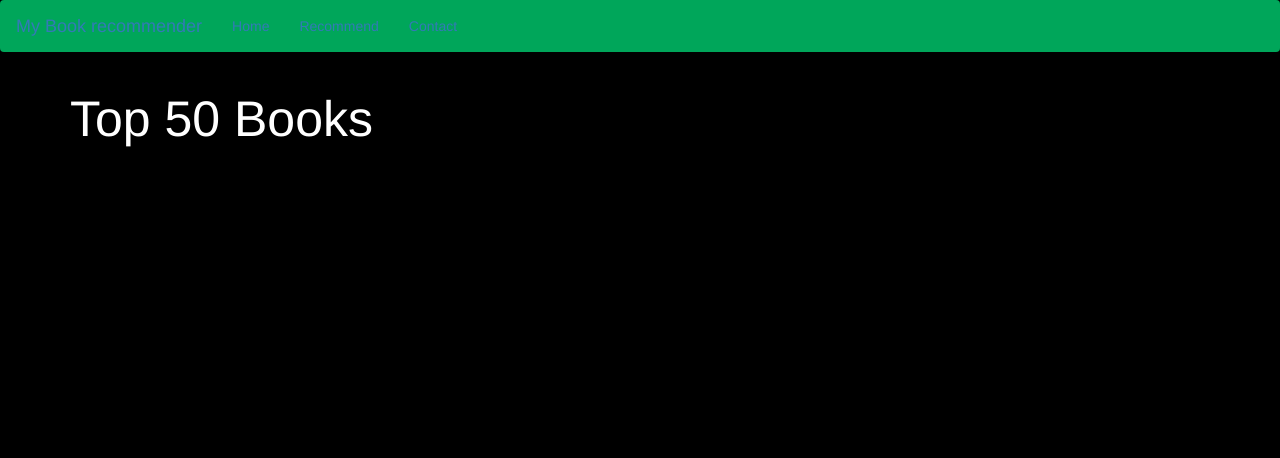
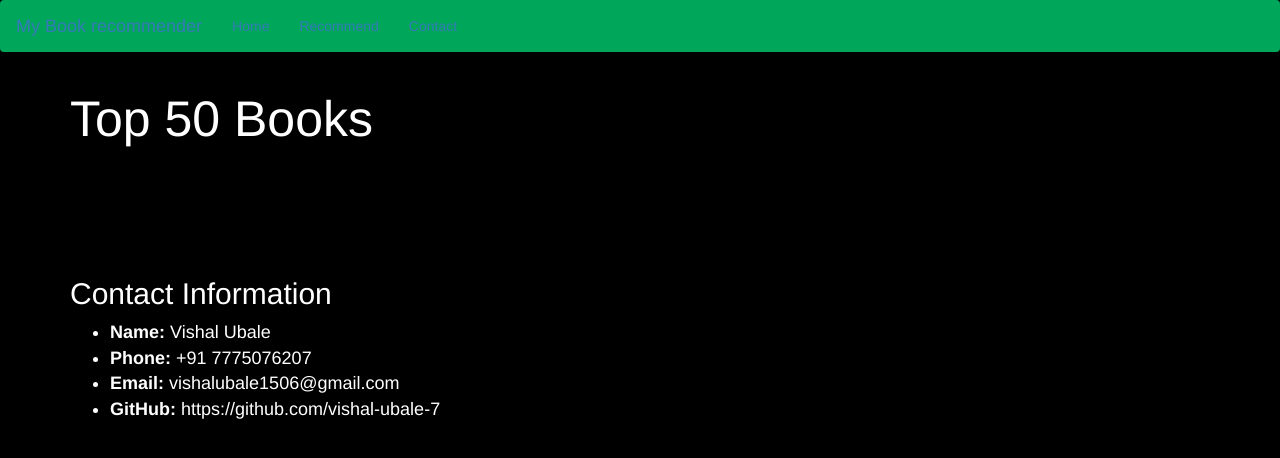
Before and after one commit to vishal-ubale-7/Book-Recommendation-System, a Flask app: page / in a window 1280 px wide. Shown: the top 458 px of the page. Run offline with Flask 3, Linux system fonts and the light colour scheme; parts of the project's set-up code (start-up, migrations or seed data) failed here and were passed over.

Commit message:
Add popular.pkl and update other files

```diff
--- a/requirement.txt
+++ b/requirement.txt
@@ -0,0 +1,4 @@
+flask
+numpy
+pandas
+gunicorn
--- a/templates/index.html
+++ b/templates/index.html
@@ -18,7 +18,8 @@
         <ul class="nav navbar-nav">
             <li><a href="/">Home</a></li>
             <li><a href="/recommend">Recommend</a></li>
-            <li><a>Contact</a></li>
+            <li><a href="#contact">Contact</a></li>
+
         </ul>
     </nav>
 
@@ -45,6 +46,16 @@
 
         </div>
     </div>
+   <div class="container" id="contact" style="margin-top:100px">
+    <h2 class="text-white">Contact Information</h2>
+    <ul class="text-white" style="font-size:18px">
+        <li><strong>Name:</strong> Vishal Ubale</li>
+        <li><strong>Phone:</strong> +91 7775076207</li>
+        <li><strong>Email:</strong> <a href="vishalubale1506@gmail.com" class="text-white">vishalubale1506@gmail.com</a></li>
+        <li><strong>GitHub:</strong> <a href="https://github.com/vishal-ubale-7" target="_blank" class="text-white">https://github.com/vishal-ubale-7</a></li>
+    </ul>
+</div>
+
 
 </body>
 </html>
--- a/templates/recommend.html
+++ b/templates/recommend.html
@@ -2,7 +2,7 @@
 <html lang="en">
 <head>
     <meta charset="UTF-8">
-    <title>Book Recommender System</title>
+    <title>Book Recommendation System</title>
     <!-- Latest compiled and minified CSS -->
 <link rel="stylesheet" href="https://cdn.jsdelivr.net/npm/bootstrap@3.3.7/dist/css/bootstrap.min.css" integrity="sha384-BVYiiSIFeK1dGmJRAkycuHAHRg32OmUcww7on3RYdg4Va+PmSTsz/K68vbdEjh4u" crossorigin="anonymous">
 </head>
@@ -14,7 +14,7 @@
 <body style="background-color:black">
 
     <nav class="navbar" style="background-color:#00a65a">
-        <a class="navbar-brand">My Book recommender</a>
+        <a class="navbar-brand">My Book Recommendation</a>
         <ul class="nav navbar-nav">
             <li><a href="/">Home</a></li>
             <li><a href="/recommend">Recommend</a></li>
```
